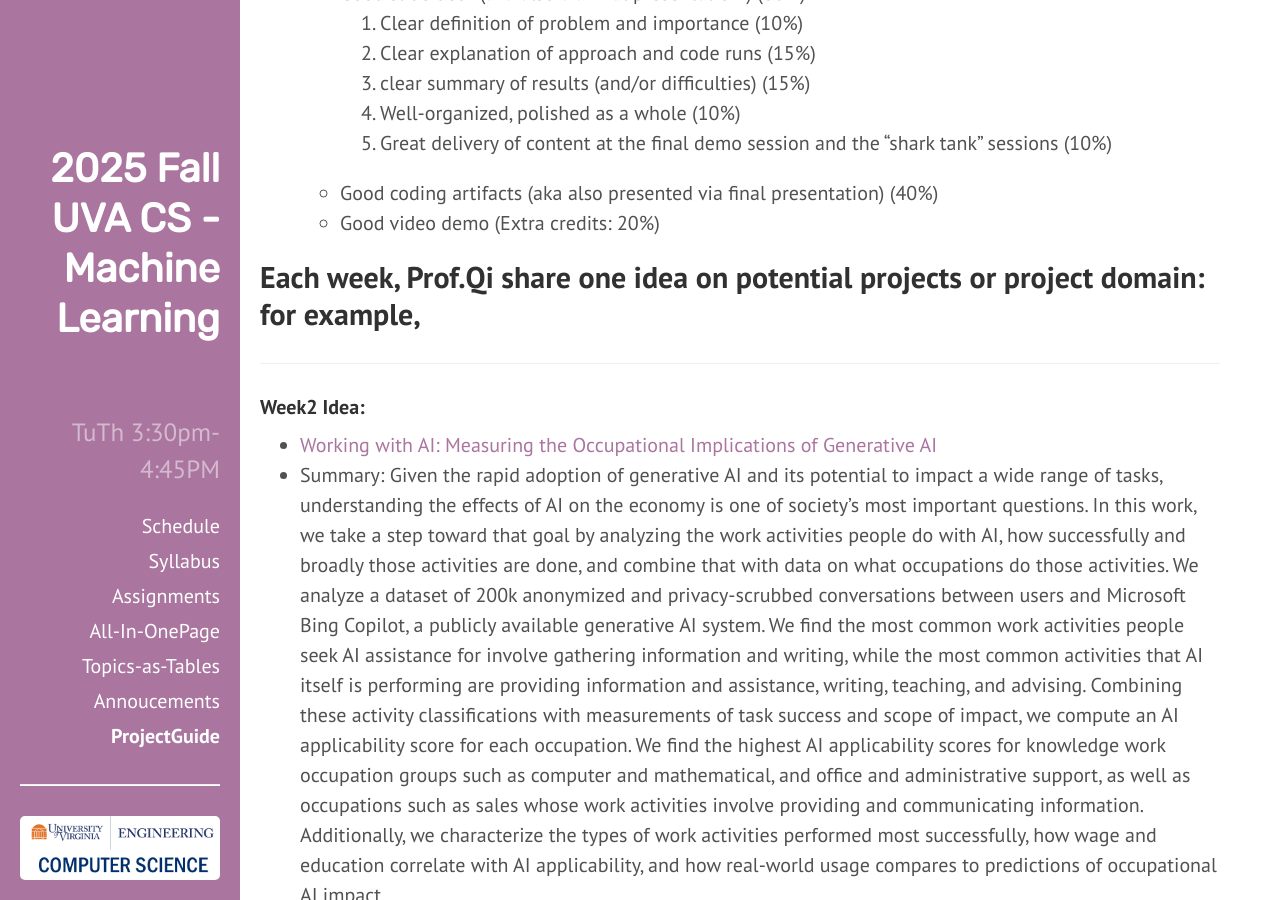
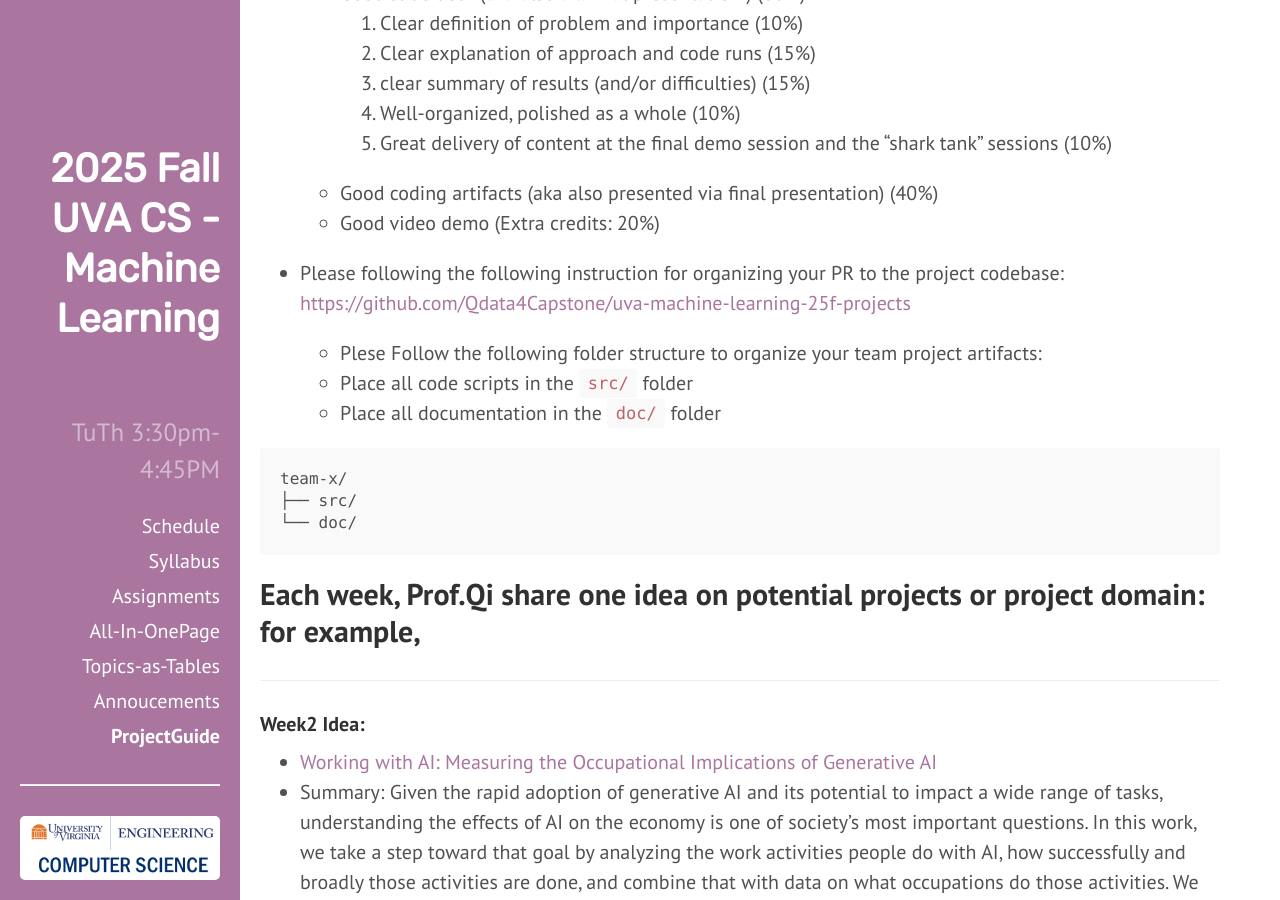
Before and after one commit to qiyanjun/2025Fall-UVA-CS-MachineLearningDeep, a Jekyll site: the page built from z25fProjects.md, in a window 1280 px wide and 900 px high, scrolled down 1290 px. Built offline with Jekyll 4.4.1, drawn with Linux system fonts in a browser that asks for light colours.

Commit message:
Update z25fProjects.md

````diff
--- a/z25fProjects.md
+++ b/z25fProjects.md
@@ -33,6 +33,20 @@ desc: "Final Project Information for 2025 Fall UVa CS -ML-Undergraduate"
     5. Great delivery of content at the final demo session and the "shark tank" sessions (10%)
   - Good coding artifacts (aka also presented via final presentation) (40%)
   - Good video demo (Extra credits: 20%)
+
+
++ Please following the following instruction for organizing your PR to the project codebase: [https://github.com/Qdata4Capstone/uva-machine-learning-25f-projects](https://github.com/Qdata4Capstone/uva-machine-learning-25f-projects)
+
+  - Plese Follow the following folder structure to organize your team project artifacts:
+  - Place all code scripts in the `src/` folder
+  - Place all documentation in the `doc/` folder
+
+```
+team-x/
+├── src/
+└── doc/
+```
+
 
 
 ## Each week, Prof.Qi share one idea on potential projects or project domain: for example,
````
